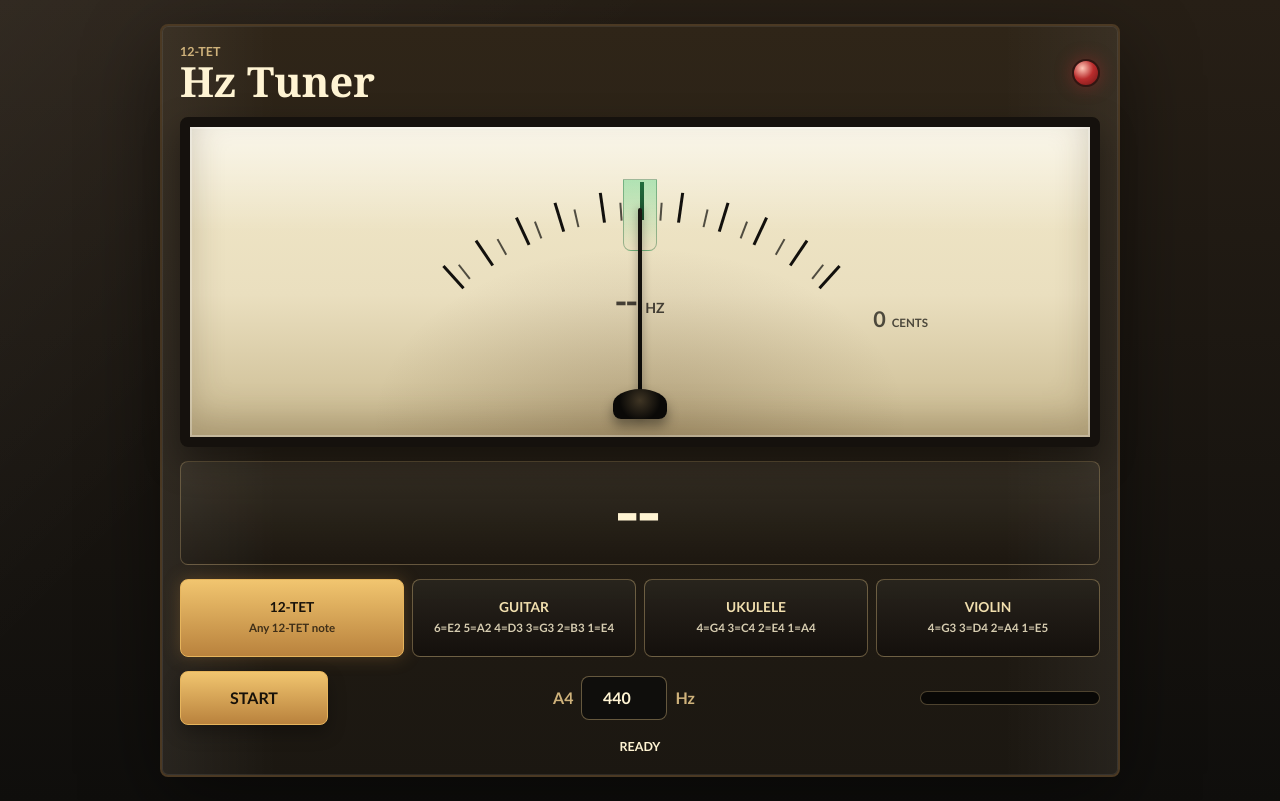
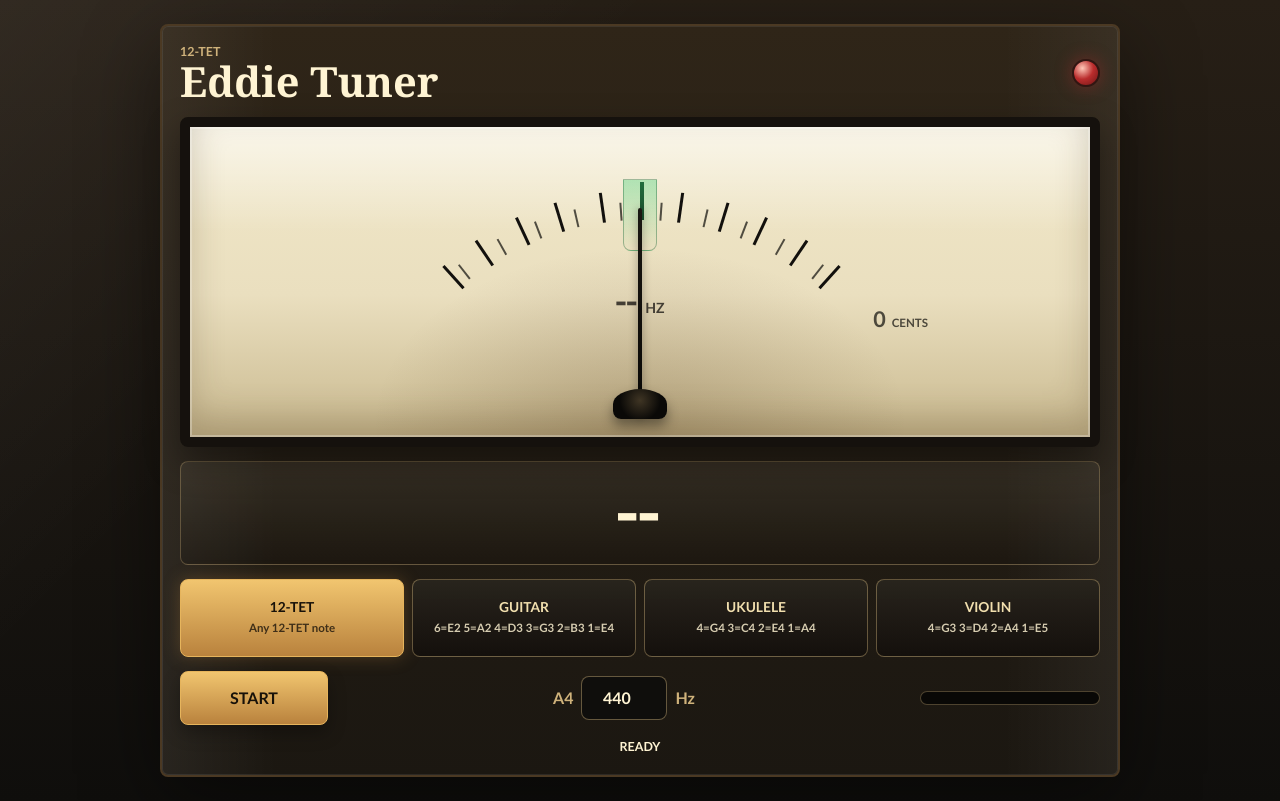
Before and after one commit to eddietsai6-code/twelve-tone-tuner, a website with bundled scripts: page index.html in a window 1280 px wide. Built offline with nearby package versions, Linux system fonts and the light colour scheme.

Commit message:
Rename tuner logo

```diff
--- a/index.html
+++ b/index.html
@@ -3,7 +3,7 @@
   <head>
     <meta charset="utf-8" />
     <meta name="viewport" content="width=device-width, initial-scale=1" />
-    <title>12-TET Hz Tuner</title>
+    <title>Eddie Tuner</title>
     <link rel="stylesheet" href="./assets/styles.css" />
   </head>
   <body>
@@ -16,7 +16,7 @@
         <header class="top-bar">
           <div>
             <p class="kicker">12-TET</p>
-            <h1 id="appTitle">Hz Tuner</h1>
+            <h1 id="appTitle">Eddie Tuner</h1>
           </div>
           <div class="status-lamp" aria-hidden="true"></div>
         </header>
```
